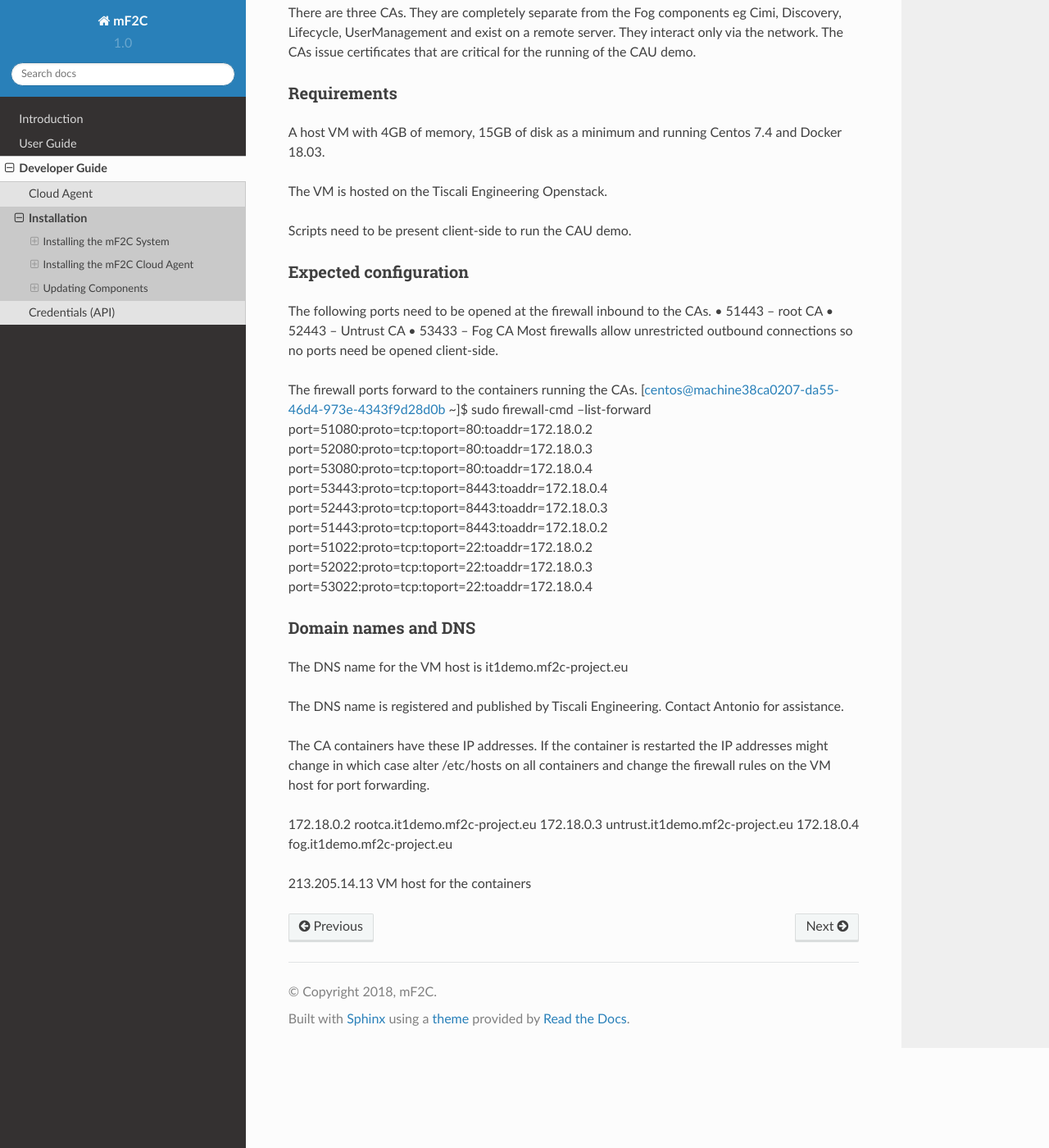
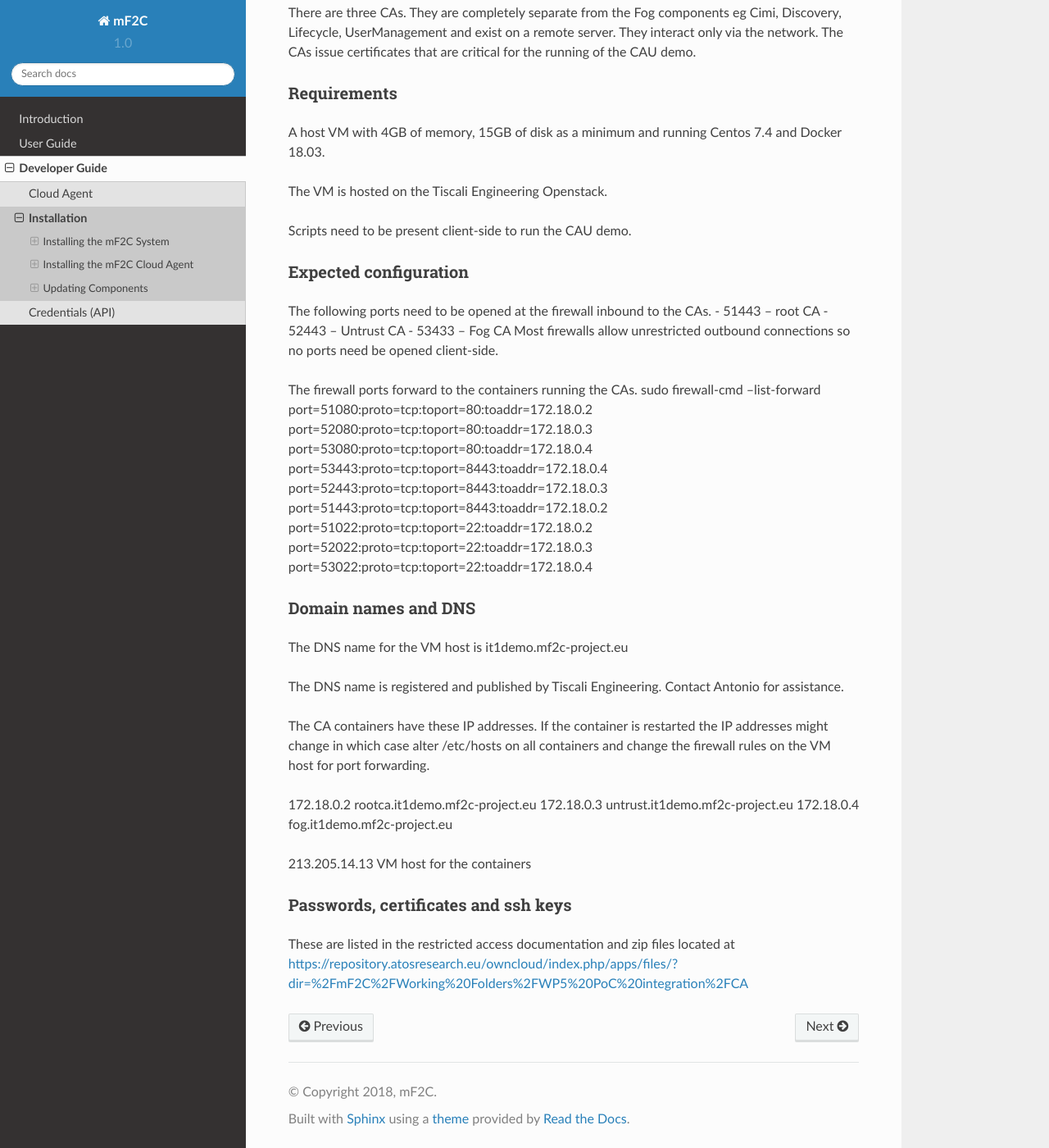
Before and after one commit to mF2C/Documentation, a Sphinx documentation site: the page built from documentation/developer_guide/installation.rst, in a window 1280 px wide and 1400 px high, scrolled down 2609 px. Shown: the whole window at 82% size. Built offline with Sphinx 7.4.7 and the Read the Docs theme 2.0.0, drawn with Linux system fonts in a browser that asks for light colours.

Commit message:
added url to get passwords for CA info

```diff
--- a/documentation/developer_guide/installation.rst
+++ b/documentation/developer_guide/installation.rst
@@ -130,7 +130,6 @@ having to re-deploy the full stack, simply run:
 
 Use of the Certificate Authority servers
 ~~~~~~~~~~~~~~~~~~~~~~~~~~~~~~~~~~~~~~~~
-
 Relationship to Fog Components
 ~~~~~~~~~~~~~~~~~~~~~~~~~~~~~~
 
@@ -149,13 +148,13 @@ Expected configuration
 ~~~~~~~~~~~~~~~~~~~~~~
 
 The following ports need to be opened at the firewall inbound to the CAs.
-•       51443 – root CA
-•       52443 – Untrust CA
-•       53433 – Fog CA
+- 51443 – root CA
+- 52443 – Untrust CA
+- 53433 – Fog CA
 Most firewalls allow unrestricted outbound connections so no ports need be opened client-side.
 
 The firewall ports forward to the containers running the CAs.
-[centos@machine38ca0207-da55-46d4-973e-4343f9d28d0b ~]$ sudo firewall-cmd --list-forward
+sudo firewall-cmd --list-forward
 port=51080:proto=tcp:toport=80:toaddr=172.18.0.2
 port=52080:proto=tcp:toport=80:toaddr=172.18.0.3
 port=53080:proto=tcp:toport=80:toaddr=172.18.0.4
@@ -180,3 +179,8 @@ The CA containers have these IP addresses. If the container is restarted the IP
 172.18.0.4      fog.it1demo.mf2c-project.eu
 
 213.205.14.13           VM host for the containers
+
+Passwords, certificates and ssh keys
+~~~~~~~~~~~~~~~~~~~~~~~~~~~~~~~~~~~~
+
+These are listed in the restricted access documentation and zip files located at https://repository.atosresearch.eu/owncloud/index.php/apps/files/?dir=%2FmF2C%2FWorking%20Folders%2FWP5%20PoC%20integration%2FCA
```
